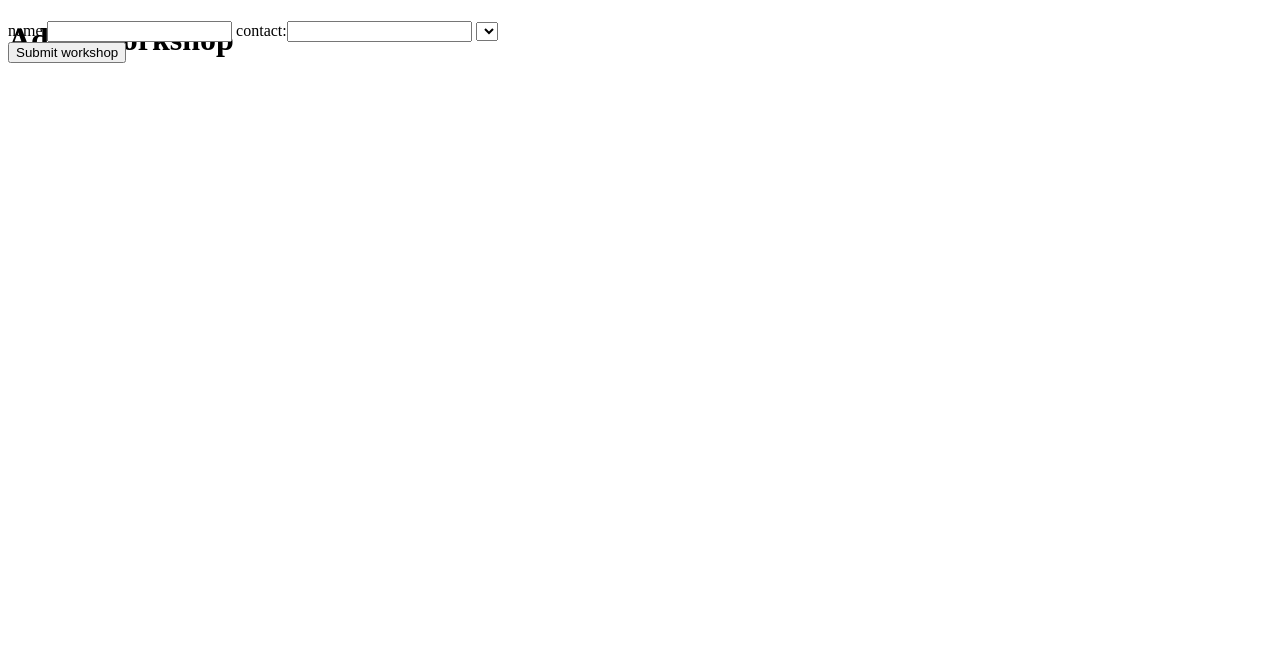
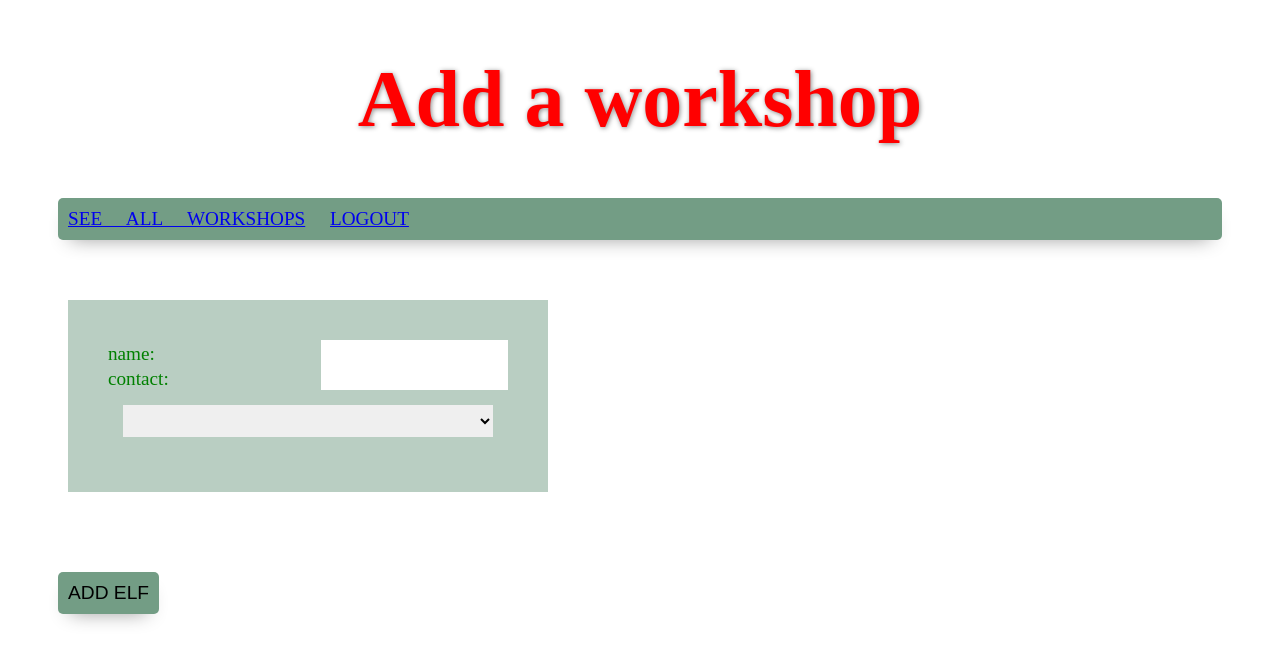
Before and after one commit to Alejae1998/workshop-fs, a plain HTML site: page create/index.html in a window 1280 px wide. Drawn offline with nearby package versions, Linux system fonts and the light colour scheme; a web font is replaced by a local one.

Commit message:
working on css for the create page

```diff
--- a/create/create.css
+++ b/create/create.css
@@ -0,0 +1,80 @@
+:root,
+body {
+    font-family: 'Mountains of Christmas';
+    color: red;
+}
+
+#new-participant {
+    display: flex;
+    flex-direction: column;
+    width: 400px;
+    background-color: #b9cec2;
+    color: green;
+    margin: 60px;
+    padding: 40px;
+    font-size: 1.2rem;
+    border-radious: 50px;
+}
+
+h1 {
+    font-size: 5rem;
+    text-shadow: 1px 1px 5px rgba(0, 0, 0, 0.465);
+    display: flex;
+    justify-content: space-around;
+}
+
+label {
+    marging: 20px 5px;
+    display: flex;
+    justify-content: space-between;
+    align-items: flex-end;
+}
+
+input {
+    padding: 5px;
+    border: none;
+    /* border-radious: 4px; */
+}
+
+select {
+    padding: 5px;
+    font-size: 1.1rem;
+    margin: 15px;
+    border: none;
+}
+
+button {
+    background-color: #739d85;
+    border: none;
+    padding: 10px;
+    border-radius: 5px;
+    font-size: 1.2rem;
+    box-shadow: 0px 10px 20px -12px rgba(0, 0, 0, 0.45);
+    text-transform: uppercase;
+    margin: 50px;
+}
+button:hover {
+    opacity: 0.5;
+    cursor: pointer;
+}
+
+#back {
+    margin-top: 20px;
+}
+#nav {
+    background-color: #739d85;
+    border: none;
+    padding: 10px;
+    border-radius: 5px;
+    font-size: 1.2rem;
+    color: black;
+    box-shadow: 0px 10px 20px -12px rgba(0, 0, 0, 0.45);
+    text-transform: uppercase;
+    margin: 50px;
+    display: flow-root;
+    word-spacing: 20px;
+}
+#nav:hover {
+    opacity: 0.5;
+    cursor: pointer;
+}
--- a/create/create.js
+++ b/create/create.js
@@ -0,0 +1,22 @@
+import { getWorkshops, createParticipant } from '../fetch-utils.js';
+import { renderOption } from '../render-utils.js';
+
+const workshopSelect = document.getElementById('workshops');
+const form = document.getElementById('new-participant');
+const addBtn = document.getElementById('back');
+
+form.addEventListener('submit', async (e) => {
+    e.preventDefault();
+    const formData = new FormData(form);
+    form.reset();
+    await createParticipant({
+        name: formData.get('name'),
+        contact_info: formData.get('contact'),
+        workshop_id: formData.get('workshop_id'),
+    });
+    window.location.href = '/workshops';
+});
+
+addBtn.addEventListener('click', () => {
+    window.location.href = '/workshops';
+});
--- a/create/index.html
+++ b/create/index.html
@@ -37,16 +37,7 @@
     <body>
         <header>
             <h1>Add a workshop</h1>
-            <nav
-                style="
-                    display: grid;
-                    align-content: stretch;
-                    justify-content: end;
-                    align-items: baseline;
-                    justify-items: start;
-                    margin-top: -300px;
-                "
-            >
+            <nav id="nav">
                 <a href="/">See all workshops</a>
                 <a id="sign-out-link" href="auth">LogOut</a>
             </nav>
@@ -58,7 +49,7 @@
                 <label for="contact">contact:<input type="text" name="contact" /></label>
                 <select name="workshop_id" id="workshops"></select>
             </form>
-            <button id="back">Submit workshop</button>
+            <button id="back">Add elf</button>
         </main>
     </body>
 </html>
```
Also changed, not shown: workshops/index.html (+1 -1 lines).
